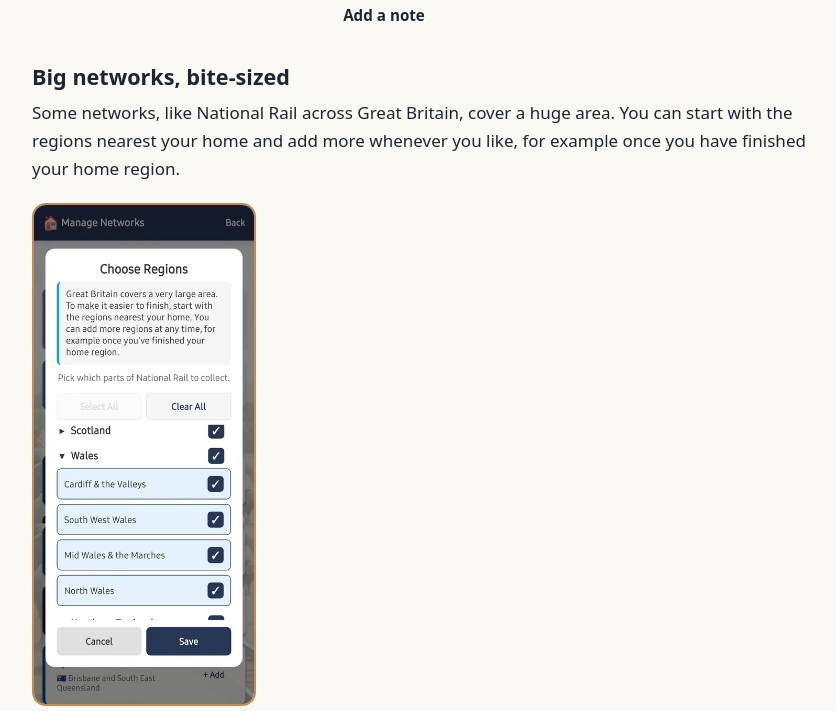
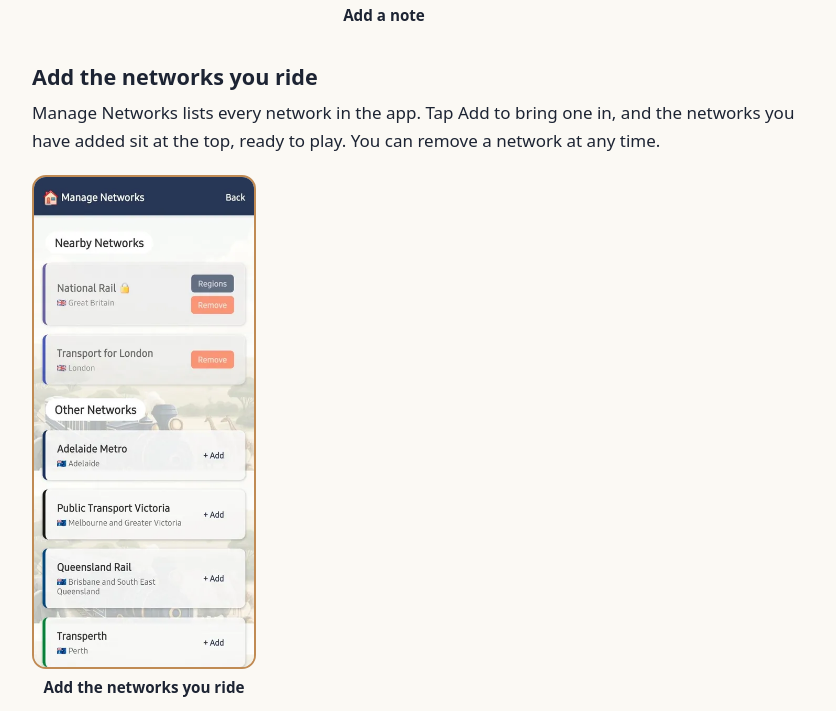
Before and after one commit to exileddevs/websites-stationsafari, a plain HTML site: page gameplay/index.html in a window 1280 px wide. Shown: the part 1494-2205 px from the top of the page, without its empty margins (208-1044 px from the left). Drawn offline with Linux system fonts and the light colour scheme.

Commit message:
Add Manage Networks screenshot to home and gameplay pages
- Home: networks list replaces the ticket machine in the screenshot strip
- Gameplay: new "Add the networks you ride" section

Co-Authored-By: Claude Sonnet 5.5 <noreply@anthropic.com>
Claude-Session: https://claude.ai/code/session_01PjJAwDrsBeNJPdmaAXJzfq

```diff
--- a/gameplay/index.html
+++ b/gameplay/index.html
@@ -43,6 +43,12 @@
         <li><img src="/images/shot-note.webp" alt="A note pop-up for London Kings Cross with a short note typed in" width="420" height="653" loading="lazy"><span>Add a note</span></li>
     </ul>
 
+    <h2>Add the networks you ride</h2>
+    <p>Manage Networks lists every network in the app. Tap Add to bring one in, and the networks you have added sit at the top, ready to play. You can remove a network at any time.</p>
+    <ul class="shots one">
+        <li><img src="/images/shot-networks.webp" alt="The Manage Networks screen with National Rail and Transport for London added at the top, and Adelaide Metro, Public Transport Victoria, Queensland Rail and Transperth listed to add" width="420" height="935" loading="lazy"><span>Add the networks you ride</span></li>
+    </ul>
+
     <h2>Big networks, bite-sized</h2>
     <p>Some networks, like National Rail across Great Britain, cover a huge area. You can start with the regions nearest your home and add more whenever you like, for example once you have finished your home region.</p>
     <ul class="shots one">
```
Also changed, not shown: index.html (+1 -1 lines), images/shot-networks.webp (added).
